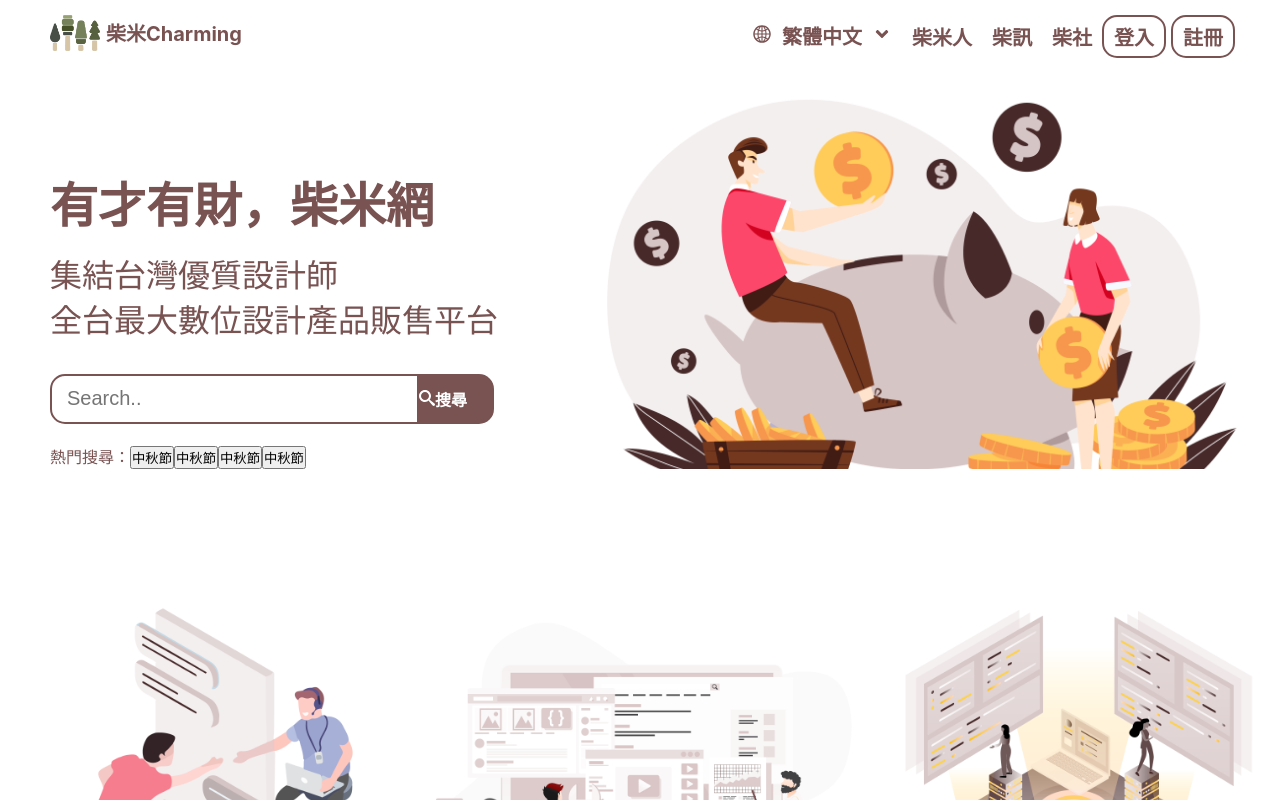
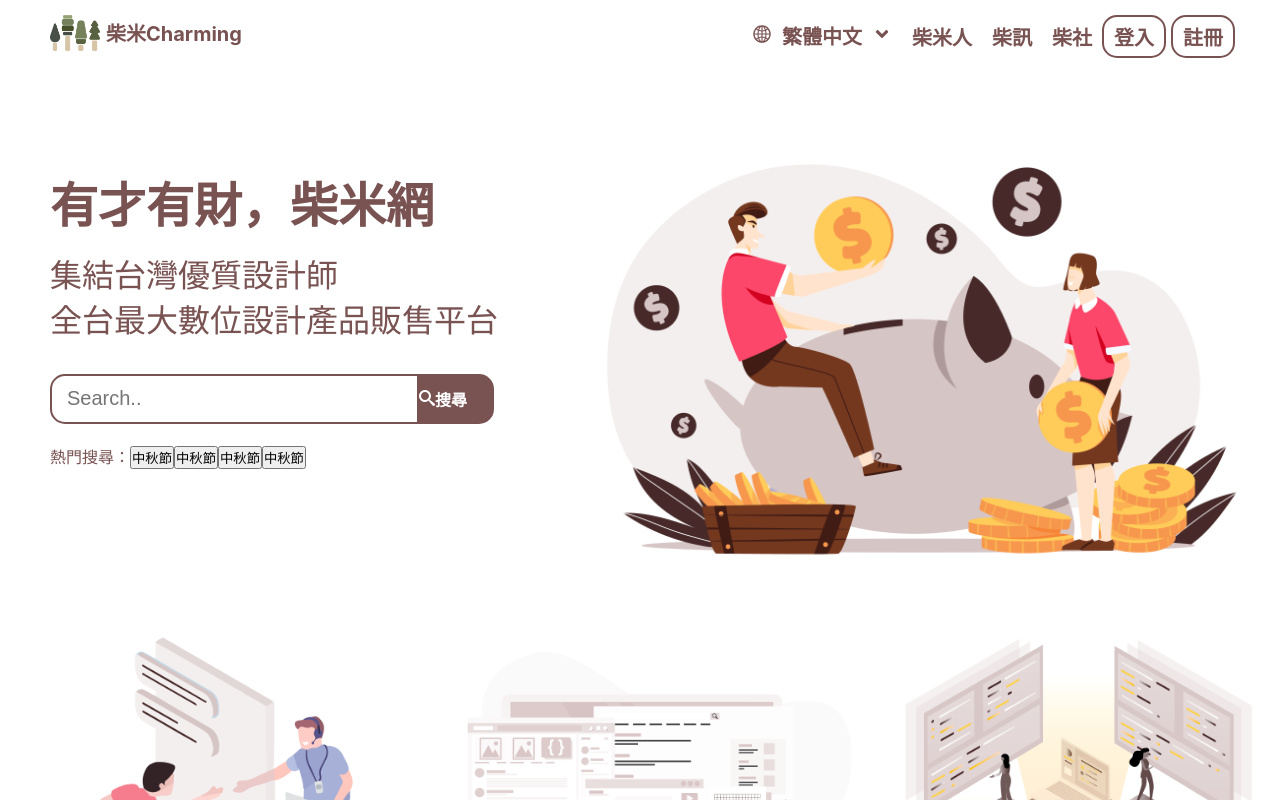
Before and after one commit to ziting106/02-Charming, a React (Create React App) app in the folder fontend/: page / in a window 1280 px wide. Shown: the top 800 px of the page. Built offline with nearby package versions, Linux system fonts and the light colour scheme.

Commit message:
unloginHome

```diff
--- a/fontend/src/Home/Pages/UnloginHome/UnloginHome.module.css
+++ b/fontend/src/Home/Pages/UnloginHome/UnloginHome.module.css
@@ -26,10 +26,10 @@
     padding: 60px 0px 0px 0px;
   }
   .backgroundImg{
-    margin-bottom: 100px;
-      margin-right: 0px;
-      background:url(../../Assets/mainPage.png) no-repeat right;
-      background-size:60%;
+    height: 500px;
+    margin-right: 0px;
+    background:url(../../Assets/mainPage.png) no-repeat right;
+    background-size:60%;
 
   }
 
```
